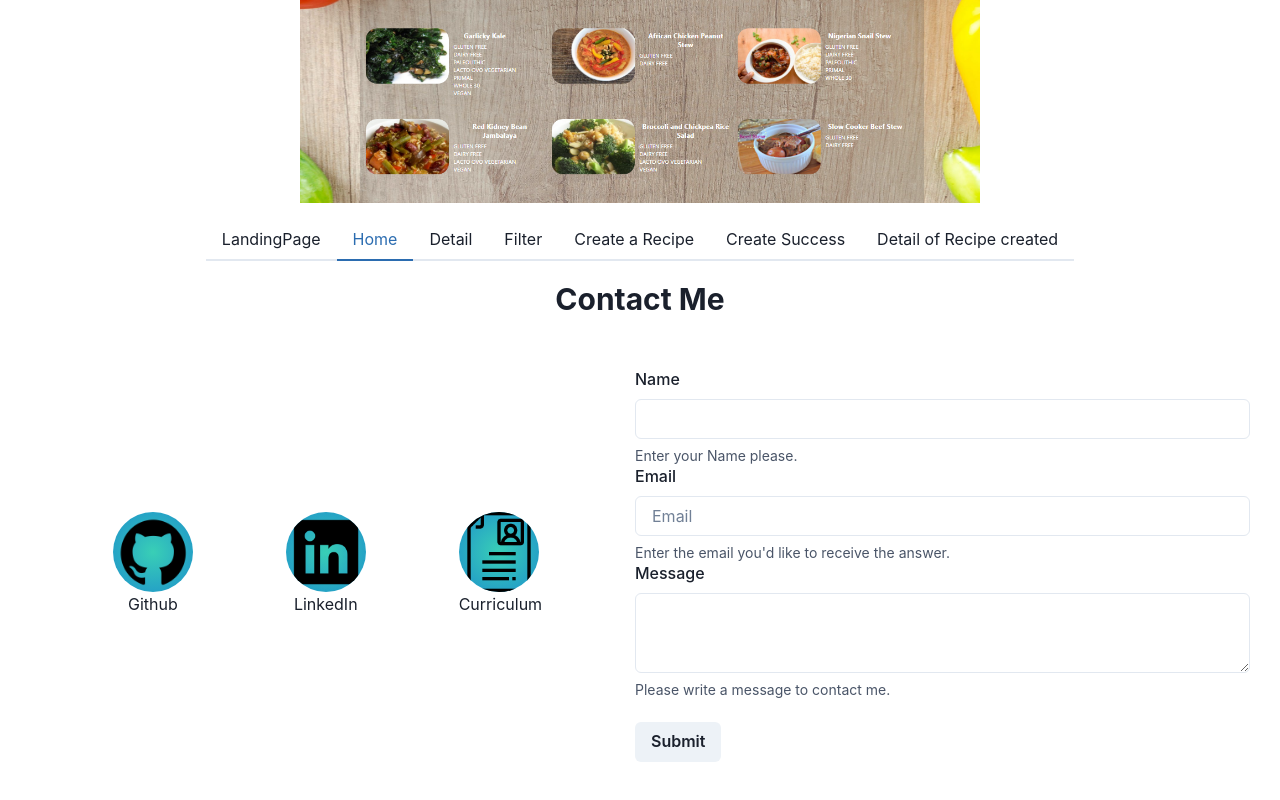
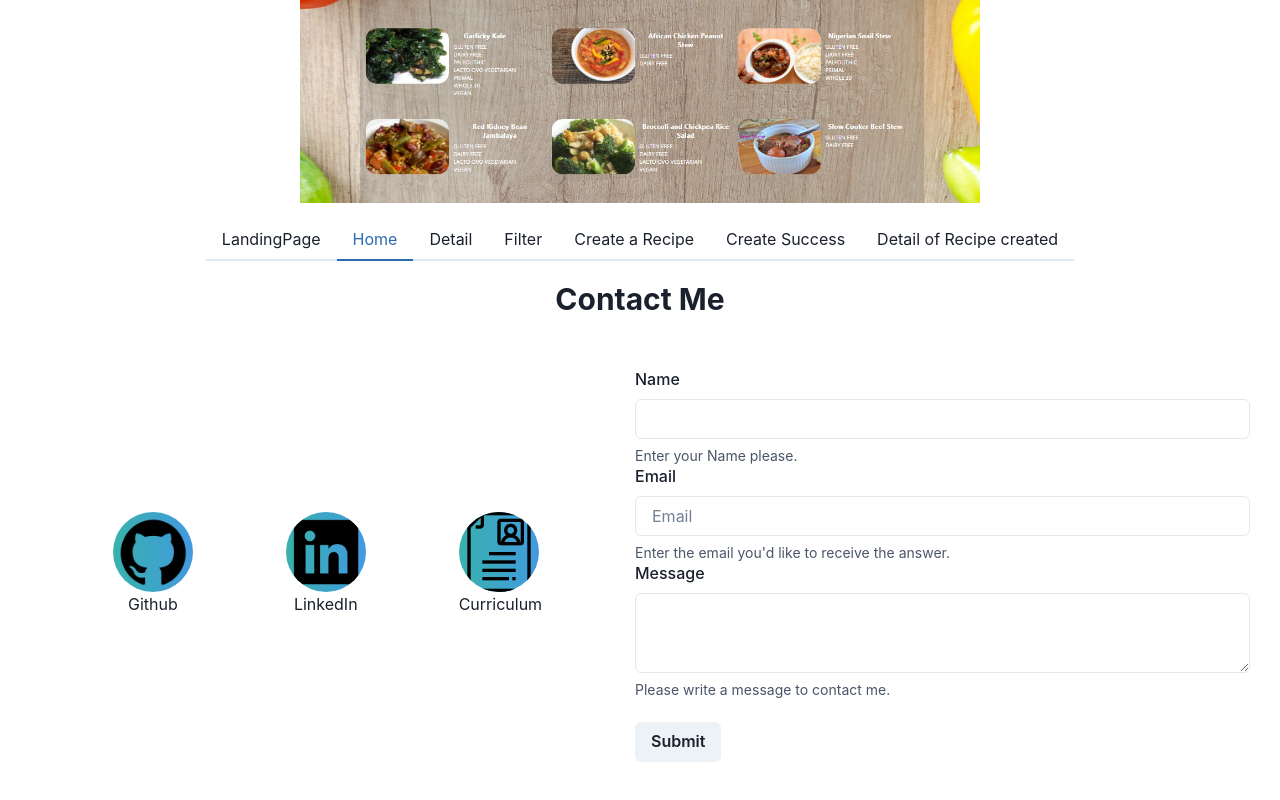
Before and after one commit to megagus182/portfolio-gustavo-castillo, a React (Create React App) app: page / in a window 1280 px wide. Shown: the part 2266-3066 px from the top of the page. Built offline with nearby package versions, Linux system fonts and the light colour scheme.

Commit message:
fixcolor

```diff
--- a/src/Sections/ContactMe.jsx
+++ b/src/Sections/ContactMe.jsx
@@ -76,7 +76,7 @@ export default function ContactMe() {
           >
             <Box>
               <Tooltip label="Go to Github" aria-label='A tooltip'>
-              <Circle size="80px" bg={"radial-gradient(circle, rgba(57,207,182,1) 0%, rgba(29,144,204,1) 100%, rgba(255,255,255,1) 100%)"} color="white">
+              <Circle size="80px" bgGradient={"linear(to-l, blue.400, teal.400)"} color="white">
                 <a href="https://github.com/megagus182">
                   <Image
                     height={"fit-content"}
@@ -91,7 +91,7 @@ export default function ContactMe() {
             </Box>
             <Box>
             <Tooltip label="Go to LinkedIn" aria-label='A tooltip'>
-              <Circle size="80px" bg={"radial-gradient(circle, rgba(57,207,182,1) 0%, rgba(29,144,204,1) 100%, rgba(255,255,255,1) 100%)"} color="white">
+              <Circle size="80px" bgGradient={"linear(to-l, blue.400, teal.400)"} color="white">
                 <a href="https://www.linkedin.com/in/gacr1990/">
                   <Image
                     height={"fit-content"}
@@ -107,7 +107,7 @@ export default function ContactMe() {
             </Box>
             <Box>
             <Tooltip label="Download CV" aria-label='A tooltip'>
-              <Circle size="80px" bg={"radial-gradient(circle, rgba(57,207,182,1) 0%, rgba(29,144,204,1) 100%, rgba(255,255,255,1) 100%)"} color="white">
+              <Circle size="80px" bgGradient={"linear(to-l, blue.400, teal.400)"} color="white">
                 <a
                   href={pdf}
                   target="_blank"
@@ -150,7 +150,7 @@ export default function ContactMe() {
           >
             <Box>
             <Tooltip label="Go to Github" aria-label='A tooltip'>
-              <Circle size="80px" bg={"radial-gradient(circle, rgba(57,207,182,1) 0%, rgba(29,144,204,1) 100%, rgba(255,255,255,1) 100%)"}  color="white">
+              <Circle size="80px" bgGradient={"linear(to-l, blue.400, teal.400)"}  color="white">
                 <a href="https://github.com/megagus182">
                   <Image
                     height={"fit-content"}
@@ -165,7 +165,7 @@ export default function ContactMe() {
             </Box>
             <Box>
             <Tooltip label="Go to LinkedIn" aria-label='A tooltip'>
-              <Circle size="80px" bg={"radial-gradient(circle, rgba(57,207,182,1) 0%, rgba(29,144,204,1) 100%, rgba(255,255,255,1) 100%)"} color="white">
+              <Circle size="80px" bgGradient={"linear(to-l, blue.400, teal.400)"} color="white">
                 <a href="https://www.linkedin.com/in/gacr1990/">
                   <Image
                     height={"fit-content"}
@@ -181,7 +181,7 @@ export default function ContactMe() {
             </Box>
             <Box>
             <Tooltip label="Download CV" aria-label='A tooltip'>
-              <Circle size="80px"  bg={"radial-gradient(circle, rgba(57,207,182,1) 0%, rgba(29,144,204,1) 100%, rgba(255,255,255,1) 100%)"}  color="white">
+              <Circle size="80px"  bgGradient={"linear(to-l, blue.400, teal.400)"}  color="white">
                 <a
                   href={pdf}
                   target="_blank"
```
